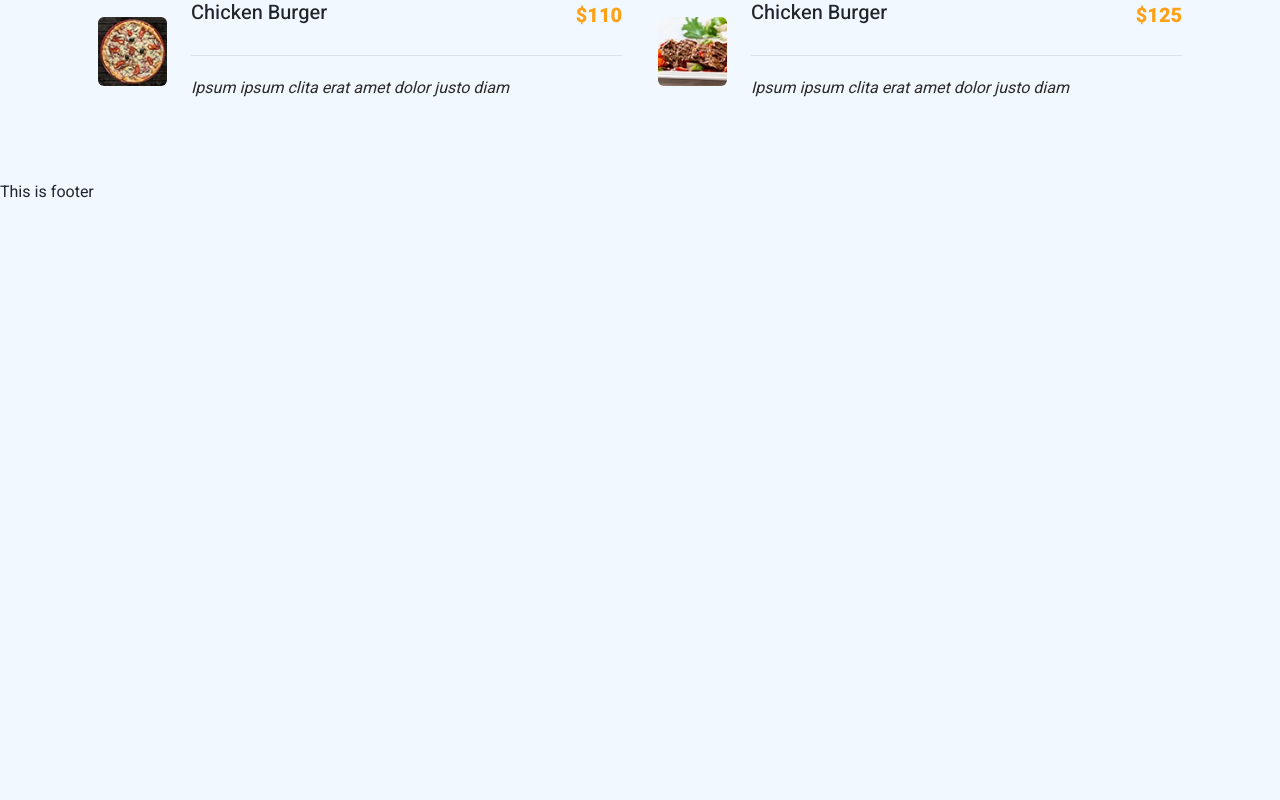
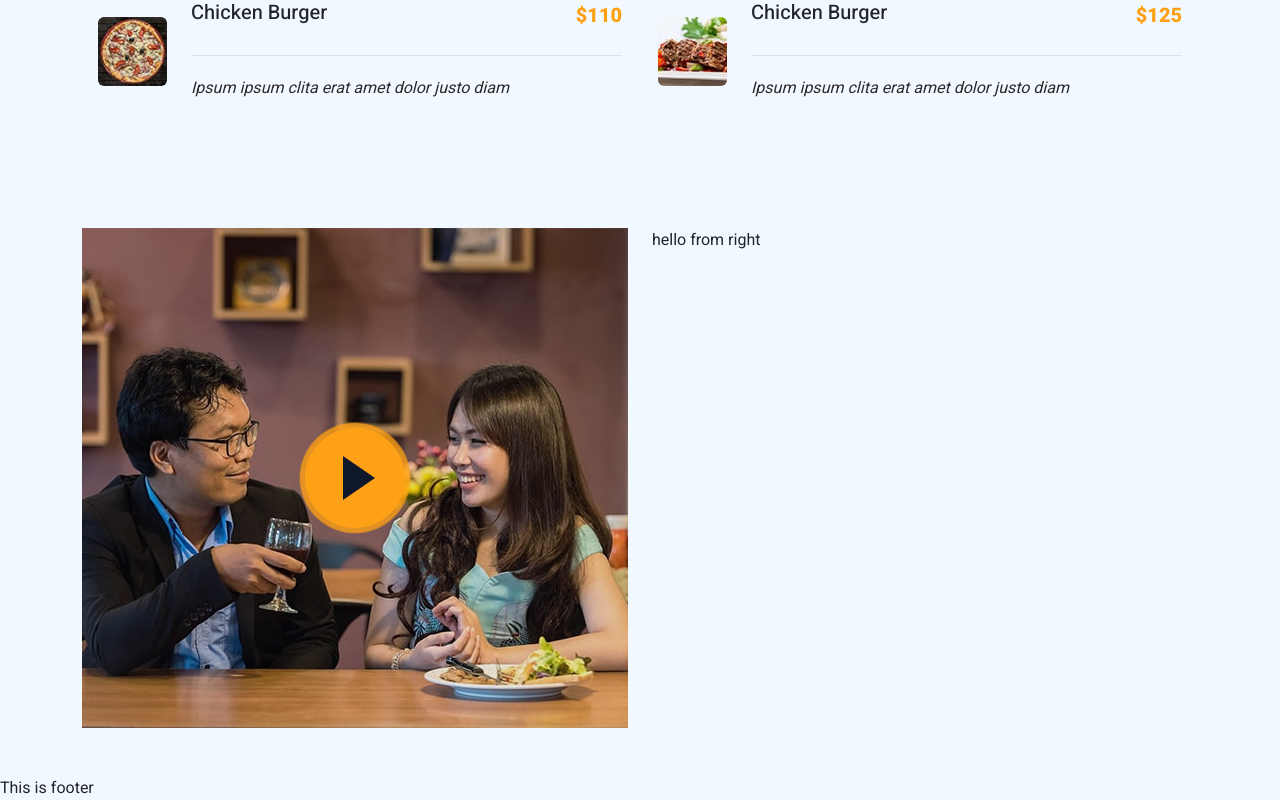
Before and after one commit to code-with-omar/react-restoran, a React (Vite) app: page / in a window 1280 px wide. Shown: the part 2726-3526 px from the top of the page. Before the commit the page ends 2930 px from the top, so only its background shows below. Built offline with nearby package versions, Linux system fonts and the light colour scheme.

Commit message:
Implement the book table right section

```diff
--- a/src/components/Layout/Main.jsx
+++ b/src/components/Layout/Main.jsx
@@ -1,4 +1,5 @@
 import About from "../Shared/About/About";
+import BookTable from "../Shared/BookTable/BookTable";
 import Menu from "../Shared/Menu/Menu";
 import Service from "../Shared/Service/Service";
 
@@ -9,6 +10,7 @@ const Main = () => {
             <Service></Service>
             <About></About>
             <Menu></Menu>
+            <BookTable></BookTable>
         </div>
     );
 };
--- /dev/null
+++ b/src/components/Shared/BookTable/BookTable.css
@@ -0,0 +1,115 @@
+.video {
+    position: relative;
+    height: 100%;
+    min-height: 500px;
+    background: linear-gradient(rgba(15, 23, 43, .1), rgba(15, 23, 43, .1)), url(../../../assets/video.jpg);
+    background-position: center center;
+    background-repeat: no-repeat;
+    background-size: cover;
+}
+
+.video .btn-play {
+    position: absolute;
+    z-index: 3;
+    top: 50%;
+    left: 50%;
+    transform: translateX(-50%) translateY(-50%);
+    box-sizing: content-box;
+    display: block;
+    width: 32px;
+    height: 44px;
+    border-radius: 50%;
+    border: none;
+    outline: none;
+    padding: 18px 20px 18px 28px;
+}
+
+.video .btn-play:before {
+    content: "";
+    position: absolute;
+    z-index: 0;
+    left: 50%;
+    top: 50%;
+    transform: translateX(-50%) translateY(-50%);
+    display: block;
+    width: 100px;
+    height: 100px;
+    background: var(--primary);
+    border-radius: 50%;
+    animation: pulse-border 1500ms ease-out infinite;
+}
+
+.video .btn-play:after {
+    content: "";
+    position: absolute;
+    z-index: 1;
+    left: 50%;
+    top: 50%;
+    transform: translateX(-50%) translateY(-50%);
+    display: block;
+    width: 100px;
+    height: 100px;
+    background: var(--primary);
+    border-radius: 50%;
+    transition: all 200ms;
+}
+
+.video .btn-play img {
+    position: relative;
+    z-index: 3;
+    max-width: 100%;
+    width: auto;
+    height: auto;
+}
+
+.video .btn-play span {
+    display: block;
+    position: relative;
+    z-index: 3;
+    width: 0;
+    height: 0;
+    border-left: 32px solid var(--dark);
+    border-top: 22px solid transparent;
+    border-bottom: 22px solid transparent;
+}
+
+@keyframes pulse-border {
+    0% {
+        transform: translateX(-50%) translateY(-50%) translateZ(0) scale(1);
+        opacity: 1;
+    }
+
+    100% {
+        transform: translateX(-50%) translateY(-50%) translateZ(0) scale(1.5);
+        opacity: 0;
+    }
+}
+
+#videoModal {
+    z-index: 99999;
+}
+
+#videoModal .modal-dialog {
+    position: relative;
+    max-width: 800px;
+    margin: 60px auto 0 auto;
+}
+
+#videoModal .modal-body {
+    position: relative;
+    padding: 0px;
+}
+
+#videoModal .close {
+    position: absolute;
+    width: 30px;
+    height: 30px;
+    right: 0px;
+    top: -30px;
+    z-index: 999;
+    font-size: 30px;
+    font-weight: normal;
+    color: #FFFFFF;
+    background: #000000;
+    opacity: 1;
+}
--- /dev/null
+++ b/src/components/Shared/BookTable/BookTable.jsx
@@ -0,0 +1,24 @@
+import { Col, Container, Row } from "react-bootstrap"
+import "./BookTable.css"
+import BookTableLeft from "./BookTableLeft/BookTableLeft";
+import BookTableRight from "./BookTableRight/BookTableRight";
+
+const BookTable = () => {
+    return (
+        <section className="container-xxl py-5 book-table-wrap" data-aos="fade-up" data-aos-delay="150">
+            <Container className="book-table-content">
+                <Row>
+                    <Col lg={6} className="book-table-left">
+                        <BookTableLeft></BookTableLeft>
+                    </Col>
+                    <Col lg={6} className="book-table-right">
+                        <BookTableRight></BookTableRight>
+                    </Col>
+                </Row>
+            </Container>
+        </section>
+
+    );
+};
+
+export default BookTable;
--- /dev/null
+++ b/src/components/Shared/BookTable/BookTableLeft/BookTableLeft.jsx
@@ -0,0 +1,39 @@
+import { Button, Modal } from 'react-bootstrap';
+import './BookTableLeft.css';
+
+const BookTableLeft = () => {
+  return (
+    <div>
+      <div className="video">
+        <Button
+          type="button"
+          className="btn-play"
+          data-bs-toggle="modal"
+          data-src="https://www.youtube.com/embed/DWRcNpR6Kdc"
+          data-bs-target="#videoModal"
+        >
+          <span></span>
+        </Button>
+      </div>
+
+      <Modal show={false} id="videoModal" tabIndex="-1" aria-labelledby="exampleModalLabel" aria-hidden="true">
+        <Modal.Dialog>
+          <Modal.Content className="rounded-0">
+            <Modal.Header>
+              <Modal.Title id="exampleModalLabel">Youtube Video</Modal.Title>
+              <Button type="button" className="btn-close" data-bs-dismiss="modal" aria-label="Close"></Button>
+            </Modal.Header>
+            <Modal.Body>
+              {/* 16:9 aspect ratio */}
+              <div className="ratio ratio-16x9">
+                <iframe className="embed-responsive-item" src="" id="video" allowFullScreen allow="always"></iframe>
+              </div>
+            </Modal.Body>
+          </Modal.Content>
+        </Modal.Dialog>
+      </Modal>
+    </div>
+  );
+};
+
+export default BookTableLeft;
--- /dev/null
+++ b/src/components/Shared/BookTable/BookTableRight/BookTableRight.jsx
@@ -0,0 +1,11 @@
+
+
+const BookTableRight = () => {
+    return (
+        <div>
+            hello from right
+        </div>
+    );
+};
+
+export default BookTableRight;
```
Also changed, not shown: src/components/Shared/BookTable/BookTableLeft/BookTableLeft.css (added), src/components/Shared/BookTable/BookTableRight/BookTableRight.css (added).
